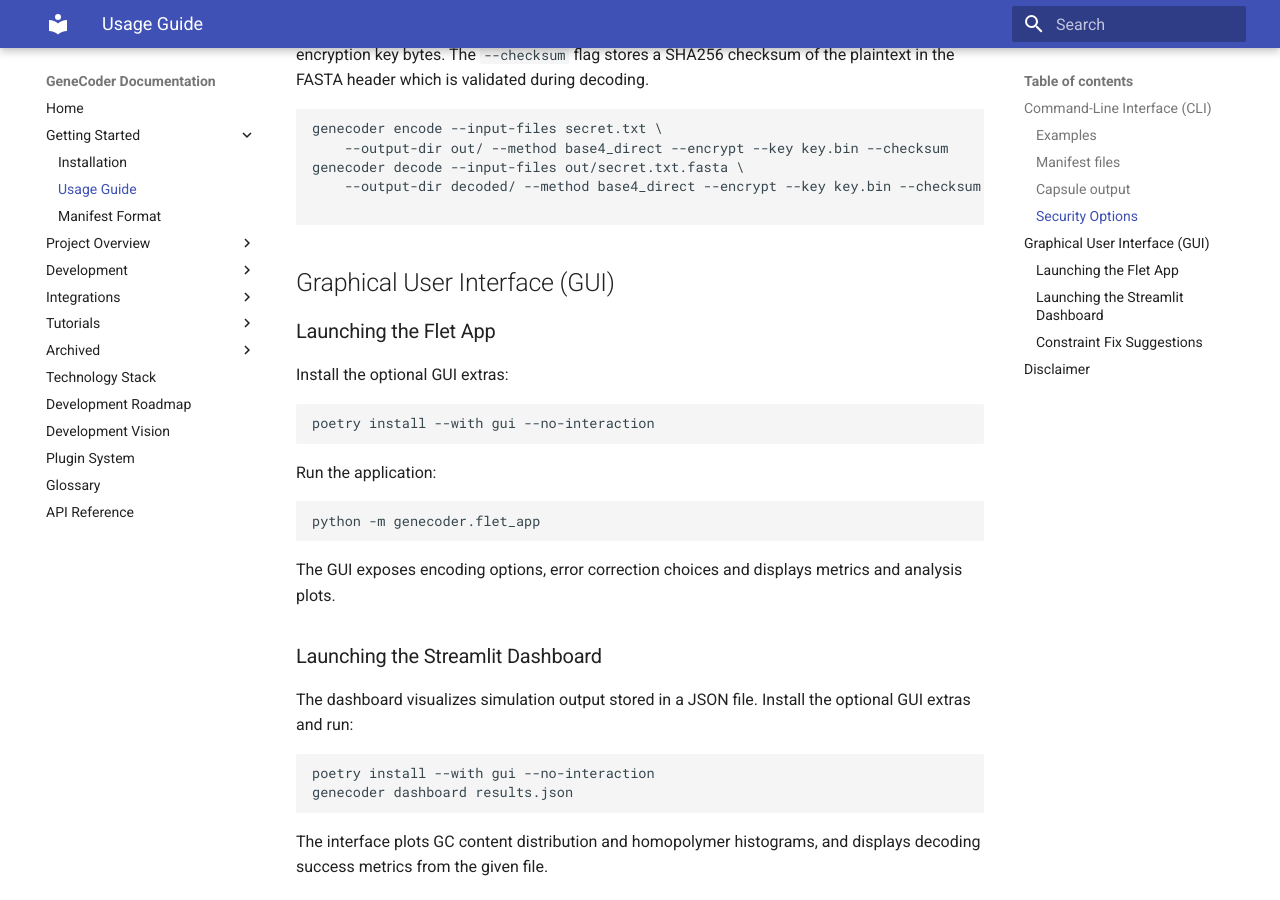
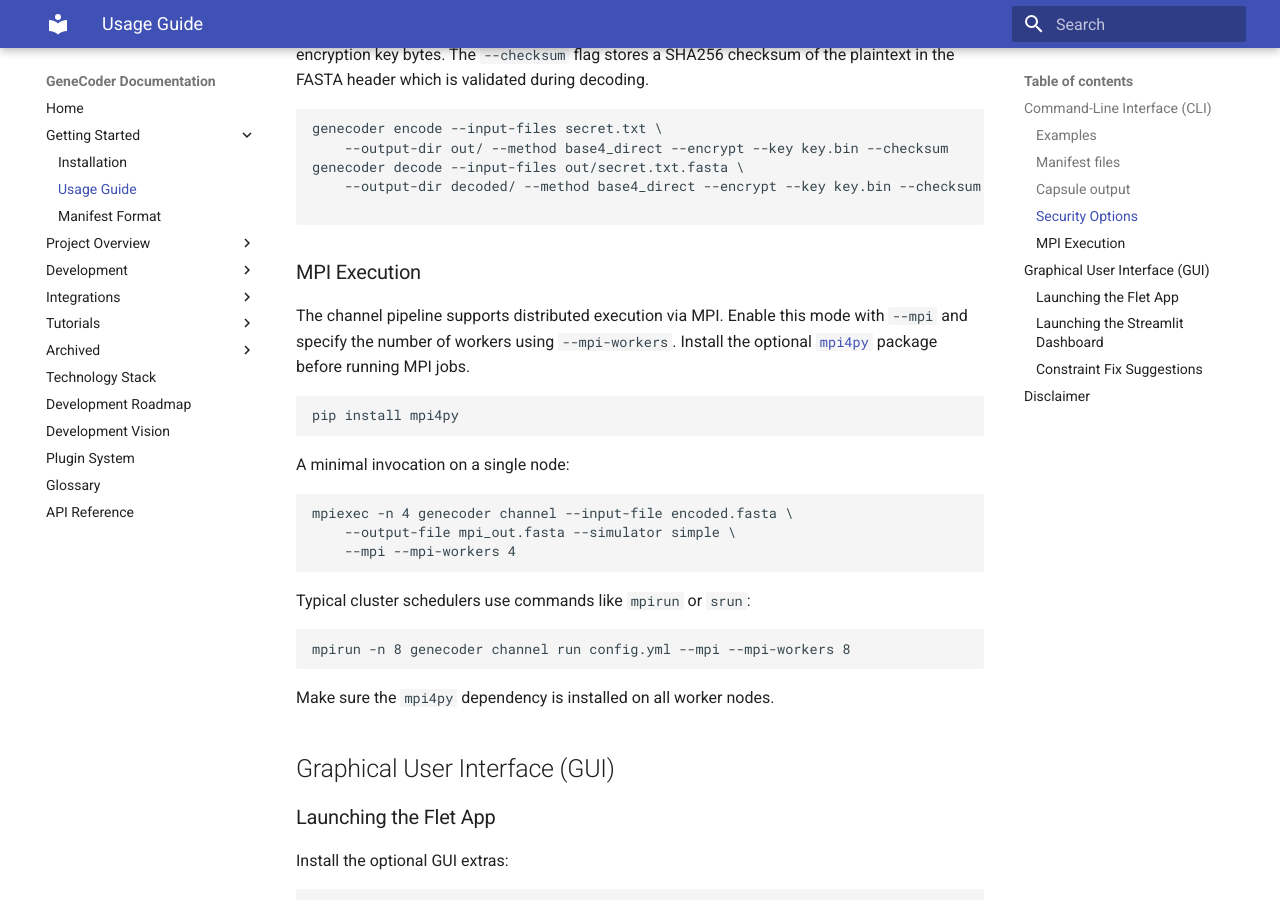
Before and after one commit to d0tTino/GeneCoder, an MkDocs documentation site: the page built from docs/usage.md, in a window 1280 px wide and 900 px high, scrolled down 4816 px. Built offline with MkDocs 1.6.1 and Material for MkDocs 9.7.7, drawn with Linux system fonts in a browser that asks for light colours.

Commit message:
docs: describe mpi channel options

````diff
--- a/docs/usage.md
+++ b/docs/usage.md
@@ -282,6 +282,32 @@
     --output-dir decoded/ --method base4_direct --encrypt --key key.bin --checksum
 
 ```
+### MPI Execution
+
+The channel pipeline supports distributed execution via MPI. Enable this mode
+with `--mpi` and specify the number of workers using `--mpi-workers`.
+Install the optional [`mpi4py`](https://mpi4py.readthedocs.io/) package before
+running MPI jobs.
+
+```bash
+pip install mpi4py
+```
+
+A minimal invocation on a single node:
+
+```bash
+mpiexec -n 4 genecoder channel --input-file encoded.fasta \
+    --output-file mpi_out.fasta --simulator simple \
+    --mpi --mpi-workers 4
+```
+
+Typical cluster schedulers use commands like `mpirun` or `srun`:
+
+```bash
+mpirun -n 8 genecoder channel run config.yml --mpi --mpi-workers 8
+```
+
+Make sure the `mpi4py` dependency is installed on all worker nodes.
 ## Graphical User Interface (GUI)
 
 ### Launching the Flet App
````
